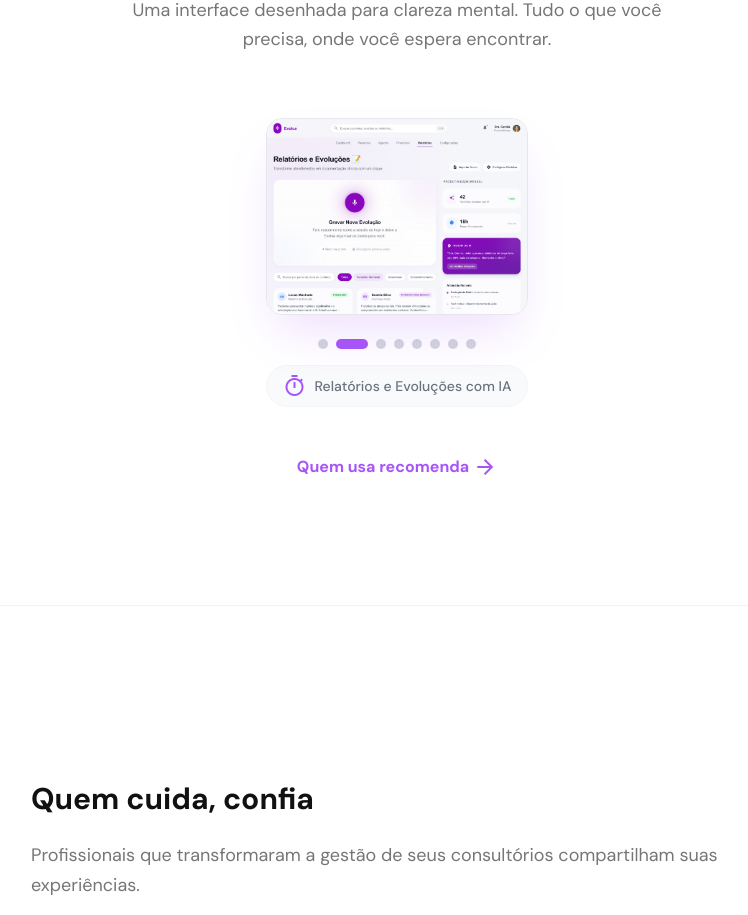
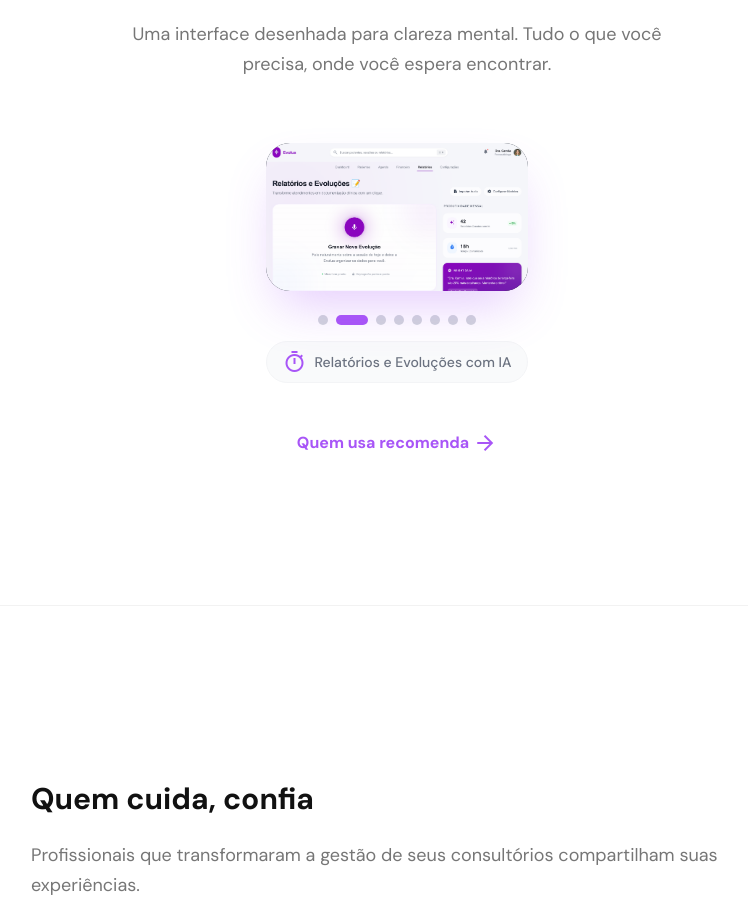
Before and after one commit to matalvesdev/evolua-landingpage, a Next.js app: page / in a window 1280 px wide. Shown: the part 3458-4373 px from the top of the page, without its empty margins (243-991 px from the left). Built offline with nearby package versions, Linux system fonts and the light colour scheme.

Commit message:
fix: carrossel com visual escuro arredondado 16:9 como mockup original

```diff
--- a/src/components/Demo.tsx
+++ b/src/components/Demo.tsx
@@ -53,7 +53,7 @@ export default function Demo() {
         onMouseLeave={() => setIsHovered(false)}
       >
         {/* Main image */}
-        <div className="relative rounded-2xl shadow-2xl shadow-primary/20 border border-gray-200 overflow-hidden aspect-[4/3]">
+        <div className="relative bg-gray-900 rounded-3xl shadow-2xl shadow-primary/30 overflow-hidden aspect-video">
           <Image
             src={slides[current].src}
             alt={slides[current].alt}
```
